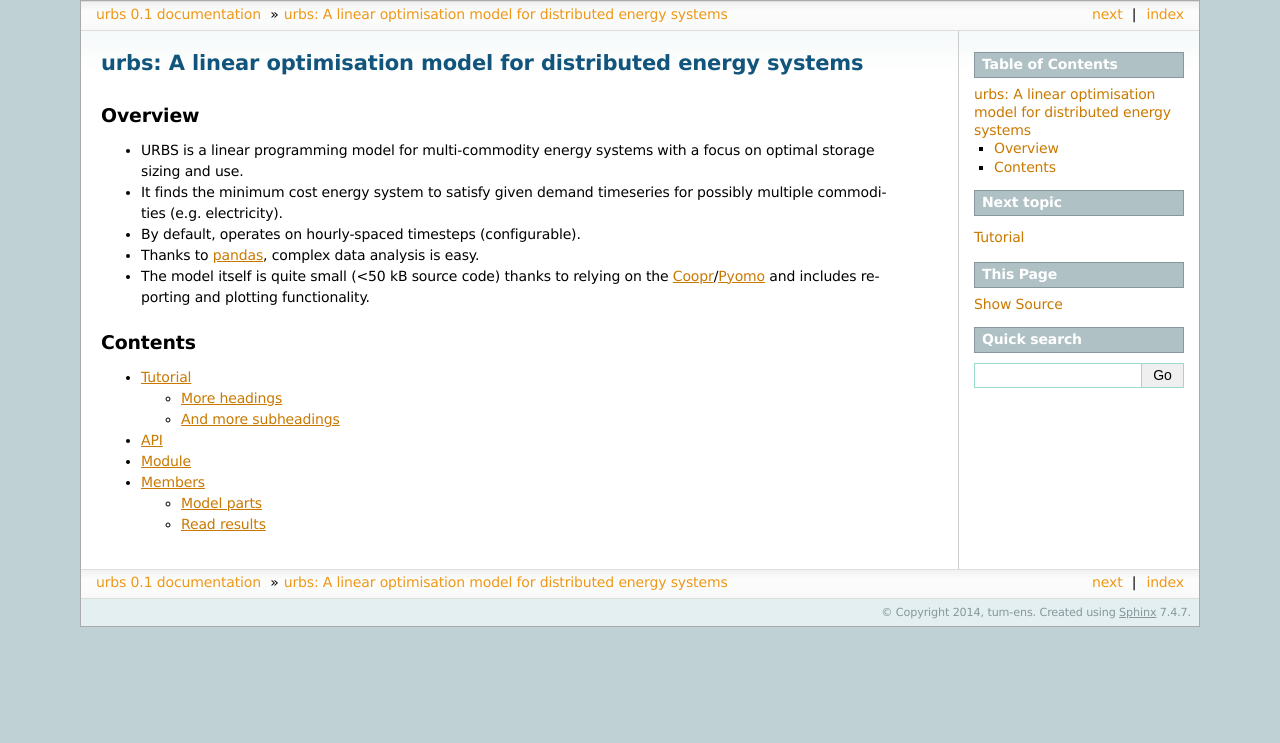
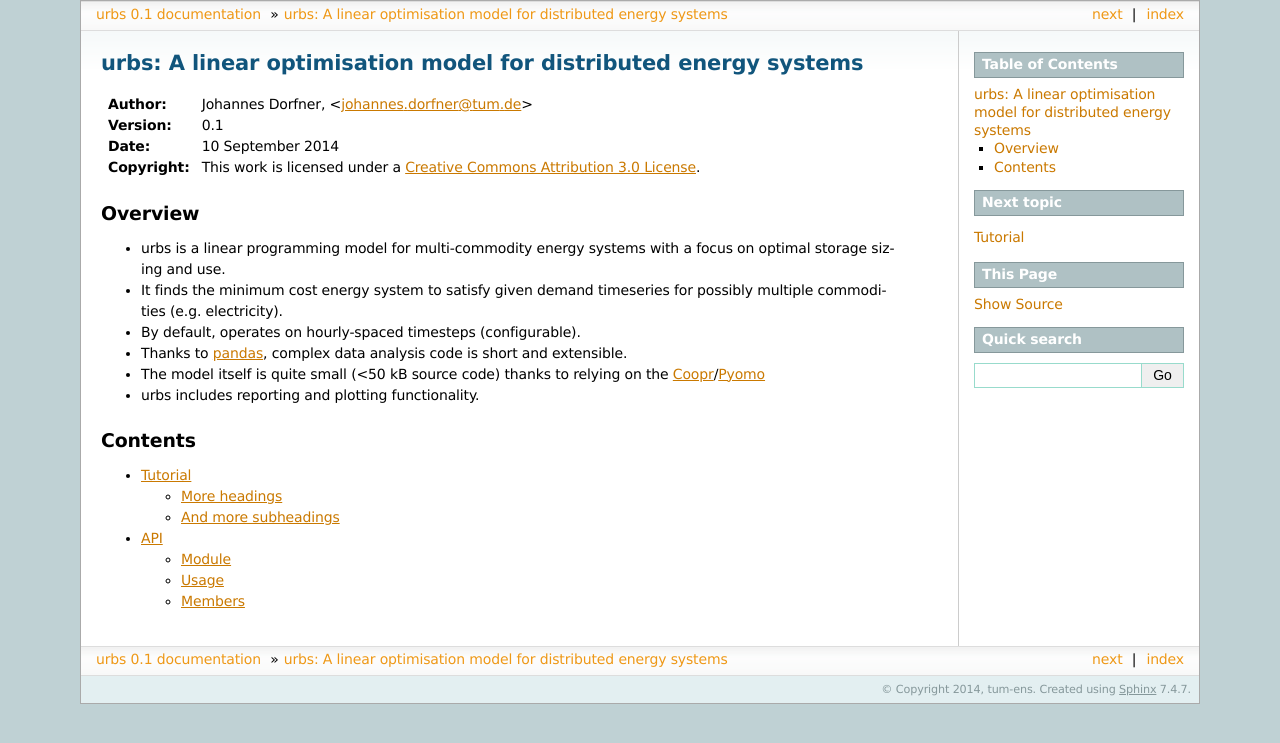
Before and after one commit to tum-ens/urbs, a Sphinx documentation site: the page built from doc/index.rst, in a window 1280 px wide. Shown: the top 743 px of the page. Built offline with Sphinx 7.4.7, drawn with Linux system fonts in a browser that asks for light colours.

Commit message:
reST-ified some docstrings

```diff
--- a/doc/conf.py
+++ b/doc/conf.py
@@ -132,7 +132,7 @@
 # Add any paths that contain custom static files (such as style sheets) here,
 # relative to this directory. They are copied after the builtin static files,
 # so a file named "default.css" will overwrite the builtin "default.css".
-html_static_path = ['_static']
+# html_static_path = ['_static']
 
 # Add any extra paths that contain custom files (such as robots.txt or
 # .htaccess) here, relative to this directory. These files are copied
@@ -246,7 +246,7 @@
 #  dir menu entry, description, category)
 texinfo_documents = [
   ('index', 'urbs', u'urbs Documentation',
-   u'tum-ens', 'urbs', 'One line description of project.',
+   u'tum-ens', 'urbs', 'A linear optimisation model for distributed energy systems',
    'Miscellaneous'),
 ]
 
--- a/doc/index.rst
+++ b/doc/index.rst
@@ -6,19 +6,26 @@
 urbs: A linear optimisation model for distributed energy systems
 ================================================================
 
+:Author: Johannes Dorfner, <johannes.dorfner@tum.de>
+:Version: |version|
+:Date: 10 September 2014
+:Copyright:
+  This work is licensed under a `Creative Commons Attribution 3.0 License`__.
+
+.. __: http://creativecommons.org/licenses/by/3.0/
+
+
 Overview
 --------
-* URBS is a linear programming model for multi-commodity energy systems with
+* urbs is a linear programming model for multi-commodity energy systems with
   a focus on optimal storage sizing and use.
 * It finds the minimum cost energy system to satisfy given demand timeseries
   for possibly multiple commodities (e.g. electricity).
 * By default, operates on hourly-spaced timesteps (configurable).
-* Thanks to `pandas <https://pandas.pydata.org>`_, complex data analysis is
-  easy.
+* Thanks to `pandas`_, complex data analysis code is short and extensible.
 * The model itself is quite small (<50 kB source code) thanks to relying on
-  the `Coopr <https://software.sandia.gov/trac/coopr>`_/`Pyomo
-  <https://software.sandia.gov/trac/coopr/wiki/Pyomo>`_ and includes
-  reporting and plotting functionality.
+  the `Coopr`_/`Pyomo`_
+* urbs includes reporting and plotting functionality.
 
 
 Contents
```
Also changed, not shown: other parts of doc/index.rst (+5 -0 lines), doc/api.rst (+50 -10 lines), urbs.py (+21 -20 lines).
